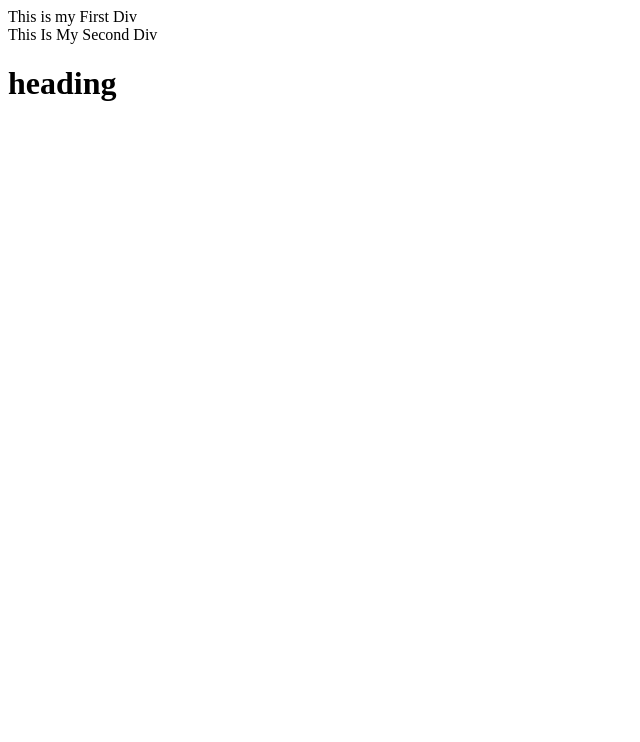
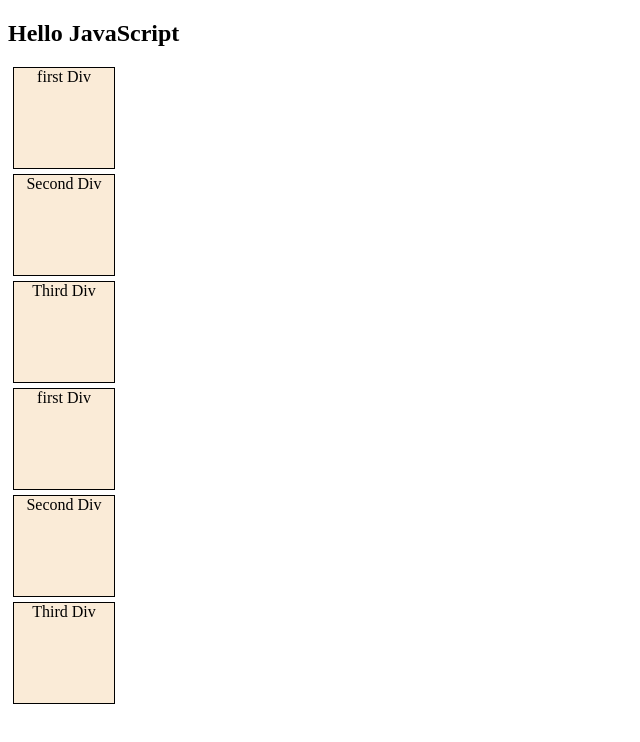
Before and after one commit to suraj-sutar/javascript, a website: page domPracties.html in a window 1280 px wide. Shown: the whole page, without its empty margins (0-640 px from the left). Drawn offline with Linux system fonts and the light colour scheme.

Commit message:
DOM revision
DOM revision

```diff
--- a/domPracties.html
+++ b/domPracties.html
@@ -1,4 +1,4 @@
-<!DOCTYPE html>
+<!-- <!DOCTYPE html>
 <html lang="en">
   <head>
     <meta charset="UTF-8" />
@@ -6,11 +6,65 @@
     <title>Document</title>
   </head>
   <body>
-    <div>
+    <div class="divOne">
       <div class="firstDiv">This is my First Div</div>
       <div class="secondDiv">This Is My Second Div</div>
       <h1 class="heading">heading</h1>
       <script src="domPracties.js"></script>
     </div>
   </body>
+</html> -->
+
+<!-- practice question 1 -->
+<!DOCTYPE html>
+<html lang="en">
+  <head>
+    <meta charset="UTF-8" />
+    <meta name="viewport" content="width=device-width, initial-scale=1.0" />
+    <title>Document</title>
+    <style>
+      .box {
+        width: 100px;
+        height: 100px;
+        background-color: antiquewhite;
+        border: 1px solid black;
+        margin: 5px;
+        text-align: center;
+      }
+    </style>
+  </head>
+  <body>
+    <h2>Hello JavaScript</h2>
+    <div class="box">first Div</div>
+    <div class="box">Second Div</div>
+    <div class="box">Third Div</div>
+    <div class="box">first Div</div>
+    <div class="box">Second Div</div>
+    <div class="box">Third Div</div>
+    <script src="domPracties.js"></script>
+  </body>
 </html>
+
+<!-- practice quetion 2 -->
+<!-- <!DOCTYPE html>
+<html lang="en">
+  <head>
+    <meta charset="UTF-8" />
+    <meta name="viewport" content="width=device-width, initial-scale=1.0" />
+    <title>Document</title>
+    <style>
+      .box {
+        width: 100px;
+        height: 100px;
+        color: antiquewhite;
+      }
+    </style>
+  </head>
+  <body>
+    <div class="box">first Div</div>
+    <div class="box">Second Div</div>
+    <div class="box">Third Div</div>
+
+    <script src="domPracties.js"></script>
+  </body>
+</html> -->
--- a/domPracties.js
+++ b/domPracties.js
@@ -1,4 +1,4 @@
-// what is DOM?
+// -----------------------------what is DOM?------------------
 // When A Web page is created then brawser will create DOM(Document Object Model) of the Page.
 // console.dir(document.body);
 // console.log(document.body);
@@ -15,7 +15,7 @@
 //i want to change heading from javascript
 // document.body.childNodes.h1.innerText = "heading1";
 
-//Select element Using Id,Class,tag name
+//-----------------------Select element Using Id,Class,tag name--------------
 // you an access using 2 ways
 //1. getElementBy
 // a. getElementById
@@ -32,8 +32,93 @@
 
 // const headingSix = document.getElementsByName("h6");
 
-const firstChldNode = document.querySelector("div").firstChild;
-console.dir(firstChldNode);
+// const firstChldNode = document.querySelector("div").firstChild;
+// console.dir(firstChldNode);
 
 //if you want to select and print childer
-const divChilderen =
+// const divChilderen = document.body.children;
+// console.log(divChilderen);
+
+//innerText: it retrun text content in the element
+// let divtextContent = document.body.children[0].innerText;
+// console.log(divtextContent);
+
+//innerHTML: it return HTML content in the element
+//this statement return div of children[0] that is first div
+// let htmlContent = document.body.lastChild.children[0].innerHTML;
+// console.log(htmlContent);
+
+//if you want to access or print div child
+//then first select that div using querySelector and then apply children
+//usiing this you can  print hole div element available in the div
+// const divChild = document.querySelector("div").children;
+// console.log(divChild);
+
+//if you want specific element then you use children[];
+// const specificDivelement = document.querySelector("div").children[1];
+// console.log(specificDivelement);
+
+//--------------------------------what is firstChild?-------------------------------
+//returns the node's first child in the tree, or null if the node has no children.
+
+//what is the different output of using whitespace ot not using whitespace
+//here we are using whitespace after p tag so it will return #text
+{
+  /* <p id="para-01">
+<span>First span</span>
+</p>
+
+<script>
+  const p01 = document.getElementById("para-01");
+  console.log(p01.firstChild.nodeName);
+</script> */
+}
+
+// const pChild = document.querySelector("p").firstChild;
+// console.log(divChild);
+
+//ite will retrun on console #text
+
+// use another example
+{
+  /* <p id="para-01"><span>First span</span></p>
+
+<script>
+  const p01 = document.getElementById("para-01");
+  console.log(p01.firstChild.nodeName);
+</script> */
+}
+// const pChild = document.querySelector("p").firstChild;
+// console.log(divChild);
+//it will return span
+
+// To avoid the issue with node.firstChild returning #text or #comment nodes,
+// Element.firstElementChild can be used to return only the first element node.
+
+// -------------------------------What is lastChild----------------------
+// returns the last child of the node.
+
+// -----------------------------practice Questions 1-----------------
+//create a h2 heading element with text- "Hello javaScript".append "From Apna College Student " to this using JS
+//first select the that element
+// const heading = document.querySelector("h2");
+// heading.innerText = heading.innerText + " From Apna College";
+// console.log(heading);
+
+// -----------------------------practice Questions 2-----------------
+// create 3 divs with common class name - "box" .Access them & add some unique text to each of them
+//querySelectorAll it will retrun a new array so i will access the nodes using position
+const accessDiv = document.querySelectorAll(".box");
+// console.dir(accessDiv);
+// accessDiv[0].innerText = "Div One";
+// accessDiv[1].innerText = "Div Two";
+// accessDiv[2].innerText = "Div Three";
+
+//this is doing in another way using for of loop
+// let index = 0;
+// for (const div of accessDiv) {
+//   //   console.log(div.innerText);
+//   div.innerText = `New Value ${index}`;
+//   index++;
+//   console.log(div);
+// }
```
Also changed, not shown: domEvent.css (added, +8 -0 lines), domEvents.html (added, +40 -0 lines), domEvents.js (added, +38 -0 lines), domPractice2.html (added, +37 -0 lines), domPractice2.js (added, +82 -0 lines).
